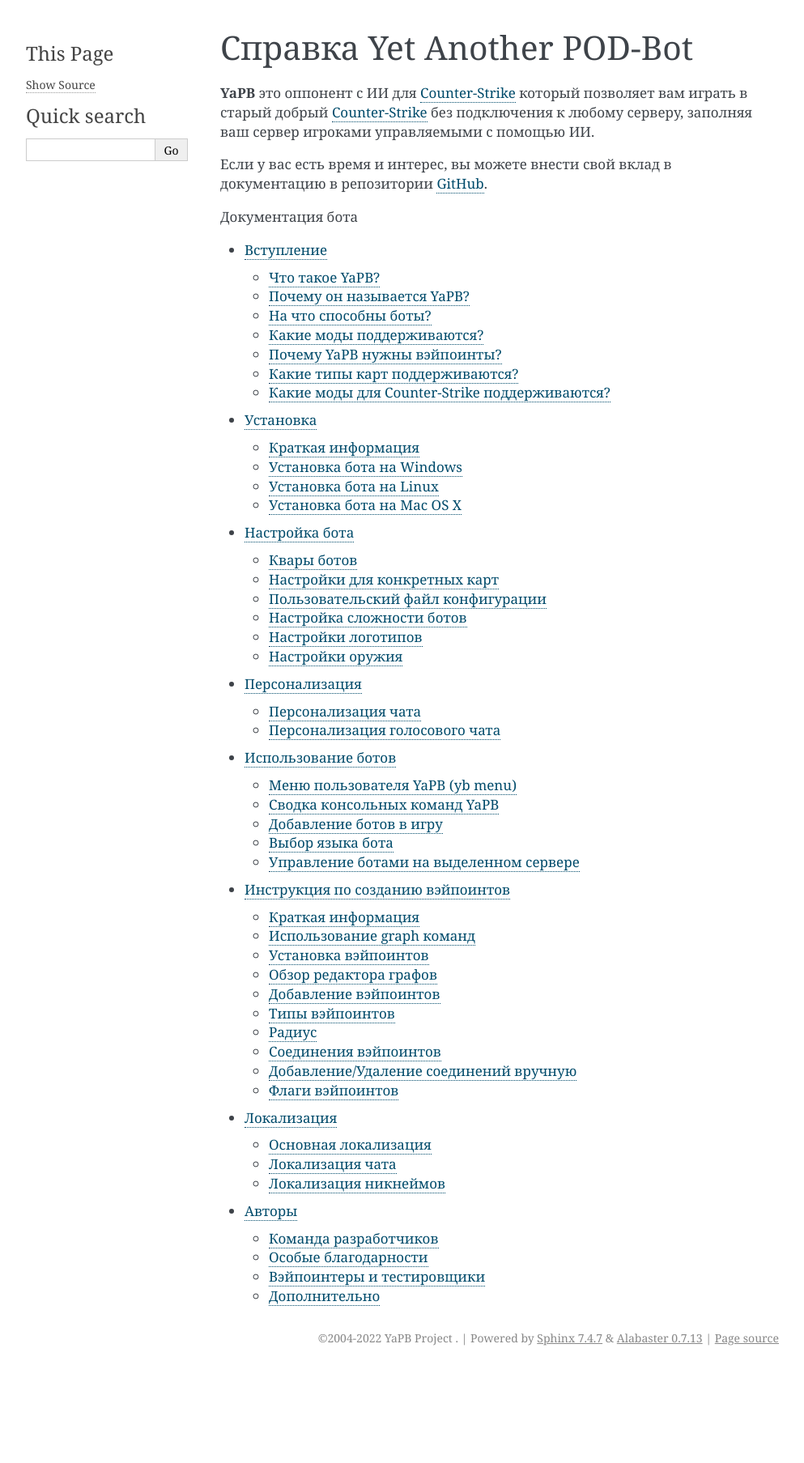
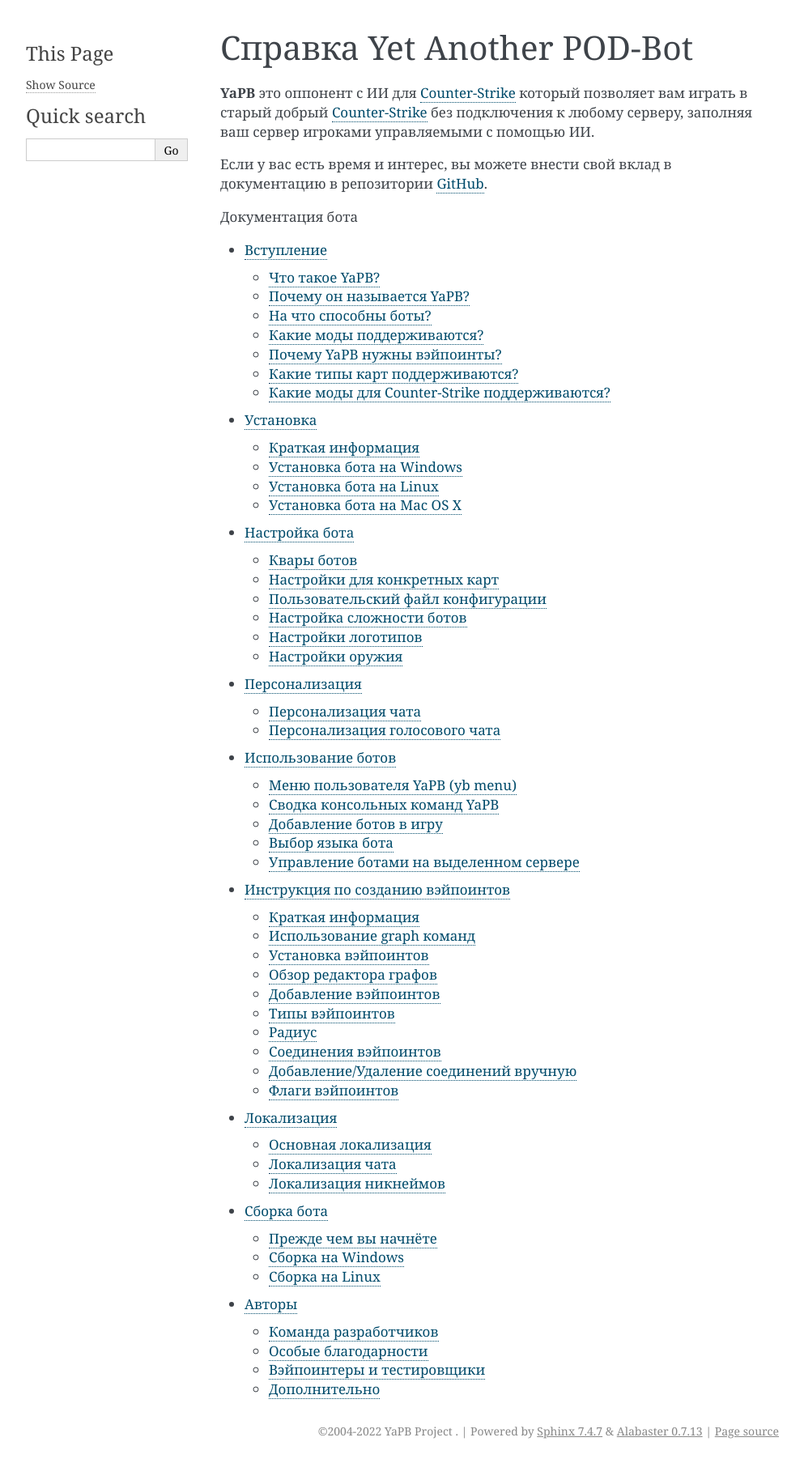
Before and after one commit to yapb/docs, a Sphinx documentation site: the page built from docs/index.rst, in a window 1280 px wide. Shown: the whole page at 81% size, without its empty margins (148-1141 px from the left). Built offline with Sphinx 7.4.7, drawn with Linux system fonts in a browser that asks for light colours; before the commit the page ends 1692 px from its top, so only the background shows below that; some of the changed lines change nothing that is shown.

Commit message:
add: building section

```diff
--- /dev/null
+++ b/docs/building.rst
@@ -0,0 +1,47 @@
+**************************
+Сборка бота
+**************************
+
+.. contents:: Содержание
+
+Прежде чем вы начнёте
+======================
+Если у вас есть все требуемые пакеты, вы можете пропустить этот шаг.
+
+.. Note:: Вам нужно собрать 32-битную библиотеку, так как Valve прекратила поддержку 64-битного режима HLDS.
+
+Установка пакетов Windows
+-----------------------------------
+- Установите последнюю версию Visual Studio с https://visualstudio.microsoft.com/
+- Запустите Visual Studio Installer, выберите требуемую редакцию Visual Studio и установите все необходимые компоненты для разработки на C/C++.
+- Установите последнюю версию Git для Windows с https://git-scm.com/download/windows/
+- Запустите установщик, и следуйте его указаниям.
+- Установите последнюю версию Python с https://www.python.org/downloads/windows/
+- Запустите установщик, и следуйте его указаниям.
+- Установите Meson и Ninja используя pip, введя следующую команду в окне командной строки или powershell ``pip install meson ninja``.
+- Готово!
+
+Установка пакетов Linux
+-----------------------------------
+- Установите последнюю версию GCC или Clang, введя следующую команду в окне терминала ``sudo apt install gcc``, или ``sudo apt install clang``.
+- Установите последнюю версию Git, введя следующую команду в окне терминала ``sudo apt install git``.
+- Установите последнюю версию Python, введя следующую команду в окне терминала ``sudo apt install python3``.
+- Установите пакеты gcc-multilib и g++-multilib, введя следующую команду в окне терминала ``sudo apt install gcc-multilib g++-multilib``.
+- Установите Meson и Ninja используя pip, введя следующую команду в окне терминала ``pip install meson ninja``.
+- Готово!
+
+Сборка на Windows
+=======================
+- Клонируйте репозиторий YaPB, введя следующую команду в окне командной строки или powershell ``git clone --recursive https://github.com/yapb/yapb``
+- Войдите в папку с проектом YaPB: ``cd yapb``
+- Сконфигурируйте этот проект используя Meson: ``meson setup build``
+- Скомпилируйте DLL библиотеку: ``meson compile -C build``
+- Готово! Скомпилированная библиотека находится в ``build/yapb.dll``
+
+Сборка на Linux
+=======================
+- Клонируйте репозиторий YaPB, введя следующую команду в окне терминала ``git clone --recursive https://github.com/yapb/yapb``
+- Войдите в папку с проектом YaPB: ``cd yapb``
+- Сконфигурируйте этот проект используя Meson: ``meson setup build``
+- Скомпилируйте .so библиотеку: ``meson compile -C build``
+- Готово! Скомпилированная библиотека находится в ``build/yapb.so``
--- a/docs/index.rst
+++ b/docs/index.rst
@@ -19,4 +19,5 @@
    botusage
    waypointing
    localization
+   building
    credits
```
